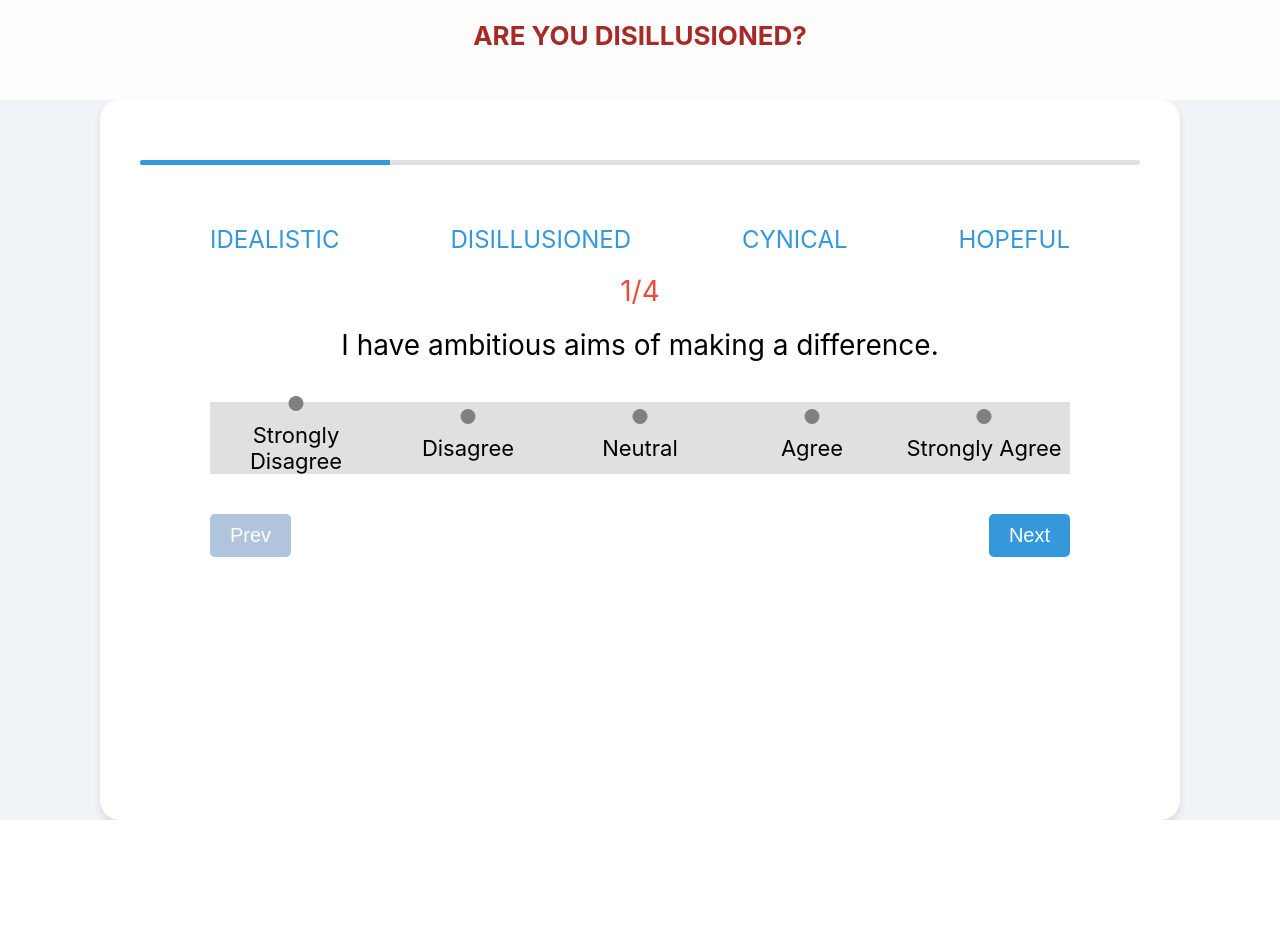
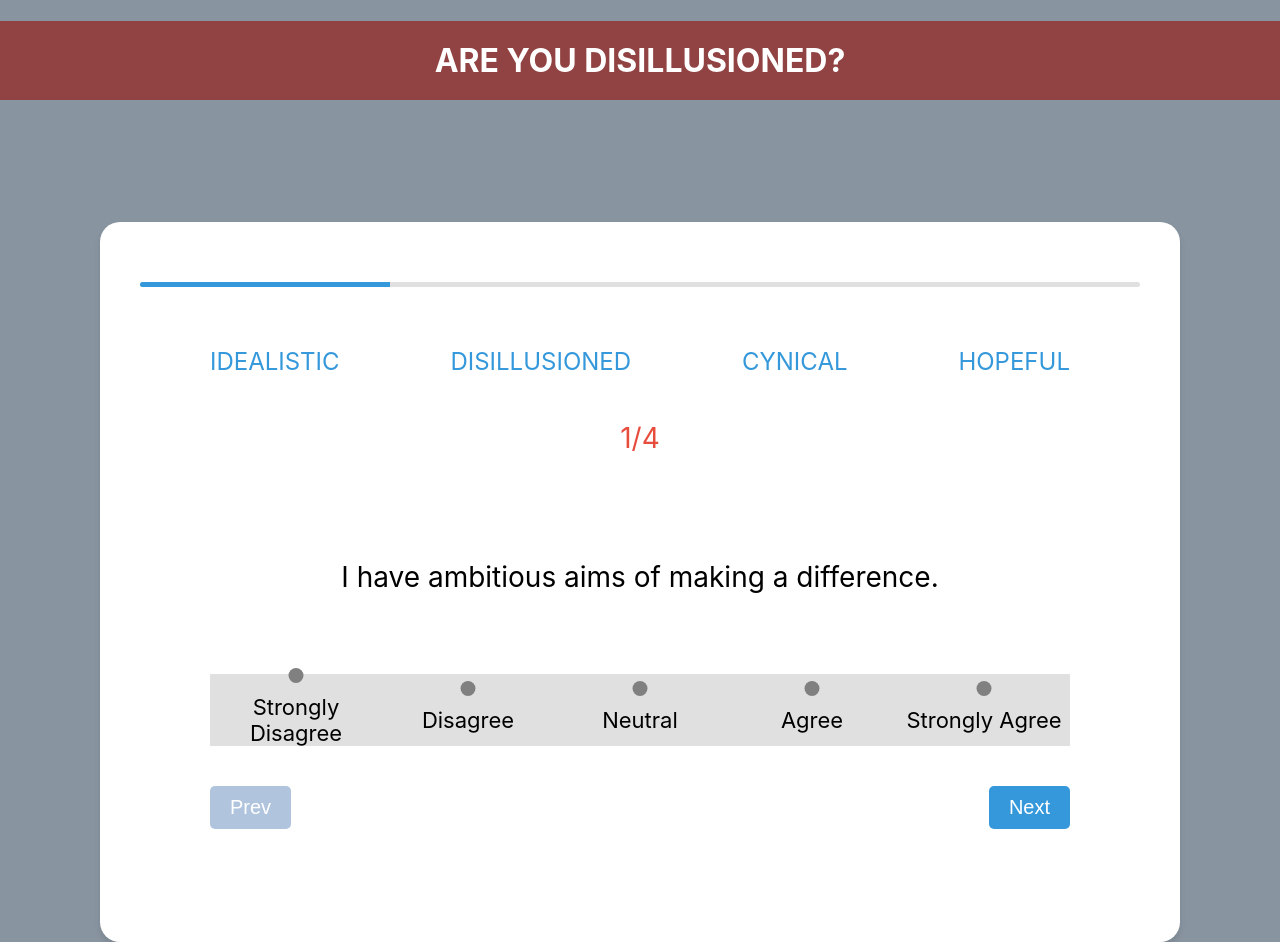
Before and after one commit to shaileshsiingh/ProgressBar, a React (Create React App) app: page / in a window 1280 px wide. Before the commit the page ends 820 px from the top, so only its background shows below. Built offline with nearby package versions, Linux system fonts and the light colour scheme.

Commit message:
third commit3

```diff
--- a/src/App.css
+++ b/src/App.css
@@ -1,7 +1,6 @@
 .App {
   text-align: center;
-  background-color: #f0f4f8;
-  min-height: 100vh;
+  background-color: #8894a0;
   display: flex;
   flex-direction: column;
   align-items: center;
@@ -9,9 +8,8 @@
 }
 
 .header {
-  top: 0;
   width: 100%;
-  background-color: #fffcfc;
+  background-color: #914242;
   color: white;
   padding: 20px 0;
 }
--- a/src/components/Question.css
+++ b/src/components/Question.css
@@ -22,12 +22,12 @@
 .question-number {
   font-size: 28px;
   color: #e74c3c;
-    margin-bottom: 20px;
+  margin: 25px;
 }
 
 .question-text {
   font-size: 28px;
-    margin-bottom: 40px;
+  margin: 80px;
   width: 100%;
 }
 
@@ -80,7 +80,7 @@
 
 .fill-slider {
   position: absolute;
-    bottom: 0;
+  top: 0;
   left: 0;
   height: 5px;
   background-color: #3498db;
--- a/src/components/Quiz.css
+++ b/src/components/Quiz.css
@@ -38,18 +38,3 @@
     flex-direction: column;
     align-items: center;
   }
-
-  .header {
-    position: fixed;
-    top: 0;
-    width: 100%;
-    background-color: #e74c3c;
-    color: white;
-    padding: 20px 0;
-    z-index: 10;
-  }
-
-  .header-title {
-    font-size: 36px;
-    margin: 0;
-  }
--- a/src/components/Quiz.js
+++ b/src/components/Quiz.js
@@ -42,9 +42,7 @@ const Quiz = () => {
 
   return (
     <div className="quiz-container">
-      <div className="header">
-        <h1 className="header-title">ARE YOU DISILLUSIONED?</h1>
-      </div>
+
       <div className="progress-bar">
         <motion.div
           className="progress-indicator"
```
Also changed, not shown: src/components/Question.js (line endings or trailing spaces). Lines whose indentation alone changed are shown as unchanged.
